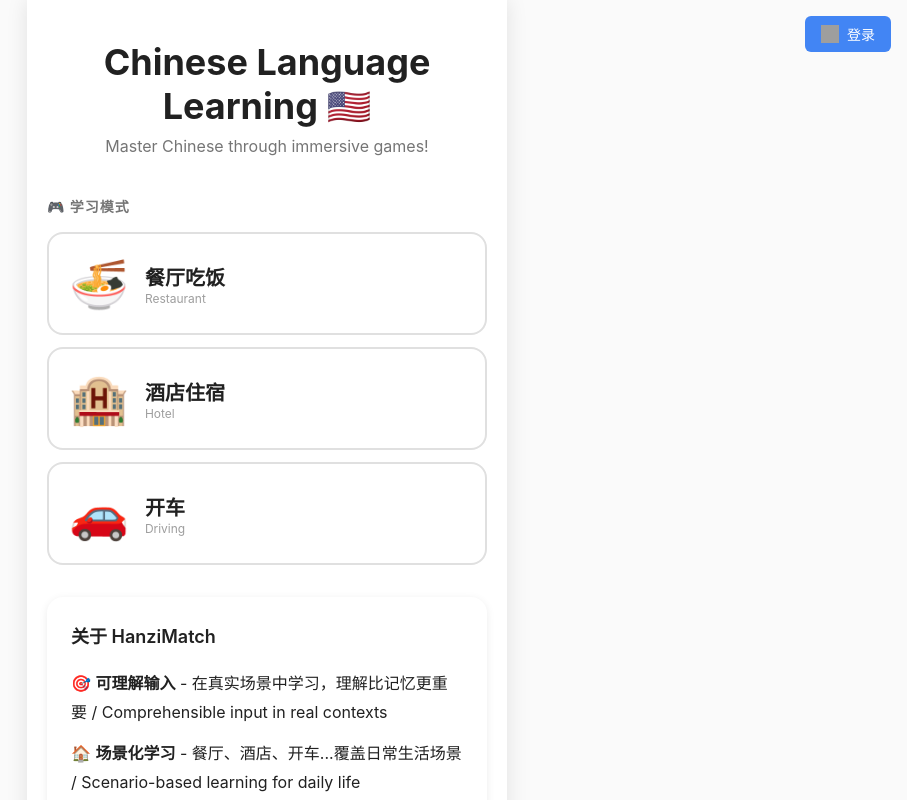
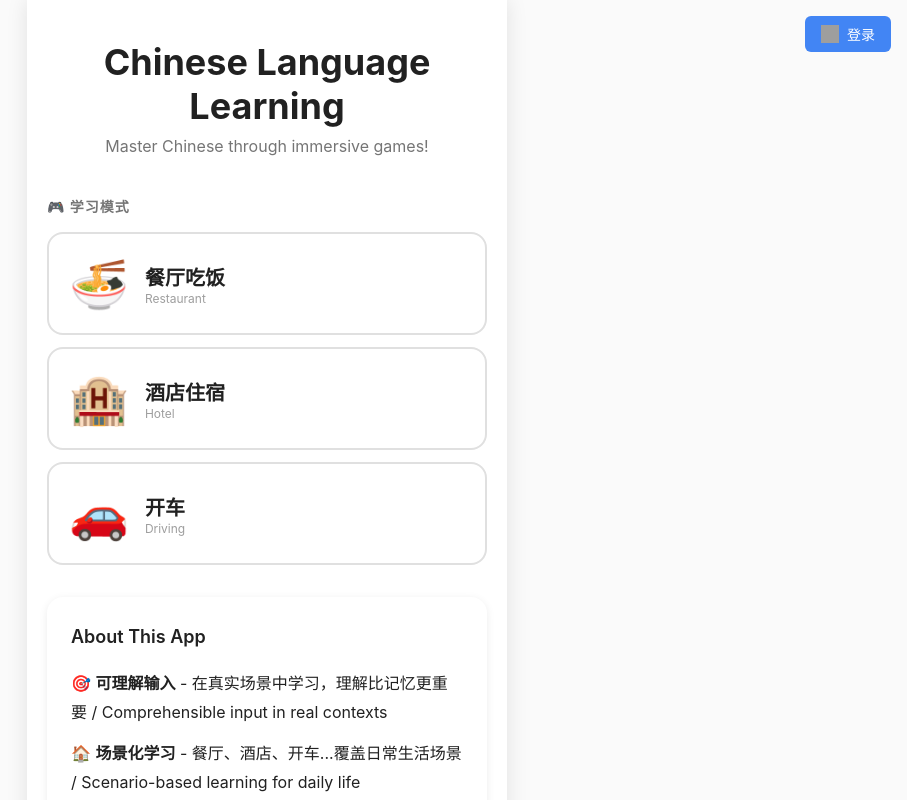
Before and after one commit to ruthoo5613/hanzimatch, a React (Vite) app: page / in a window 1280 px wide. Shown: the top 800 px of the page, without its empty margins (373-1280 px from the left). Built offline with nearby package versions, Linux system fonts and the light colour scheme; no server answers; grey boxes are pictures that could not be loaded.

Commit message:
fix: remove US flag and update About section

```diff
--- a/src/components/Home.tsx
+++ b/src/components/Home.tsx
@@ -99,7 +99,7 @@ export function Home() {
       </div>
 
       <div style={{ textAlign: 'center', marginBottom: 32 }}>
-        <h1 className="home-title" style={{ fontSize: 36, marginBottom: 8 }}>Chinese Language Learning 🇺🇸</h1>
+        <h1 className="home-title" style={{ fontSize: 36, marginBottom: 8 }}>Chinese Language Learning</h1>
         <p className="home-subtitle">Master Chinese through immersive games!</p>
       </div>
 
@@ -138,7 +138,7 @@ export function Home() {
       {/* 产品说明 */}
       <div className="themes-section" style={{ marginTop: 32 }}>
         <div className="card" style={{ textAlign: 'left', lineHeight: 1.8, padding: 24 }}>
-          <div style={{ fontSize: 18, fontWeight: 600, marginBottom: 16 }}>关于 HanziMatch</div>
+          <div style={{ fontSize: 18, fontWeight: 600, marginBottom: 16 }}>About This App</div>
           <p style={{ marginBottom: 12 }}>🎯 <strong>可理解输入</strong> - 在真实场景中学习，理解比记忆更重要 / Comprehensible input in real contexts</p>
           <p style={{ marginBottom: 12 }}>🏠 <strong>场景化学习</strong> - 餐厅、酒店、开车...覆盖日常生活场景 / Scenario-based learning for daily life</p>
           <p style={{ marginBottom: 12 }}>📚 <strong>高频词汇</strong> - 精选日常生活最高频词汇 / High-frequency words for everyday use</p>
```
